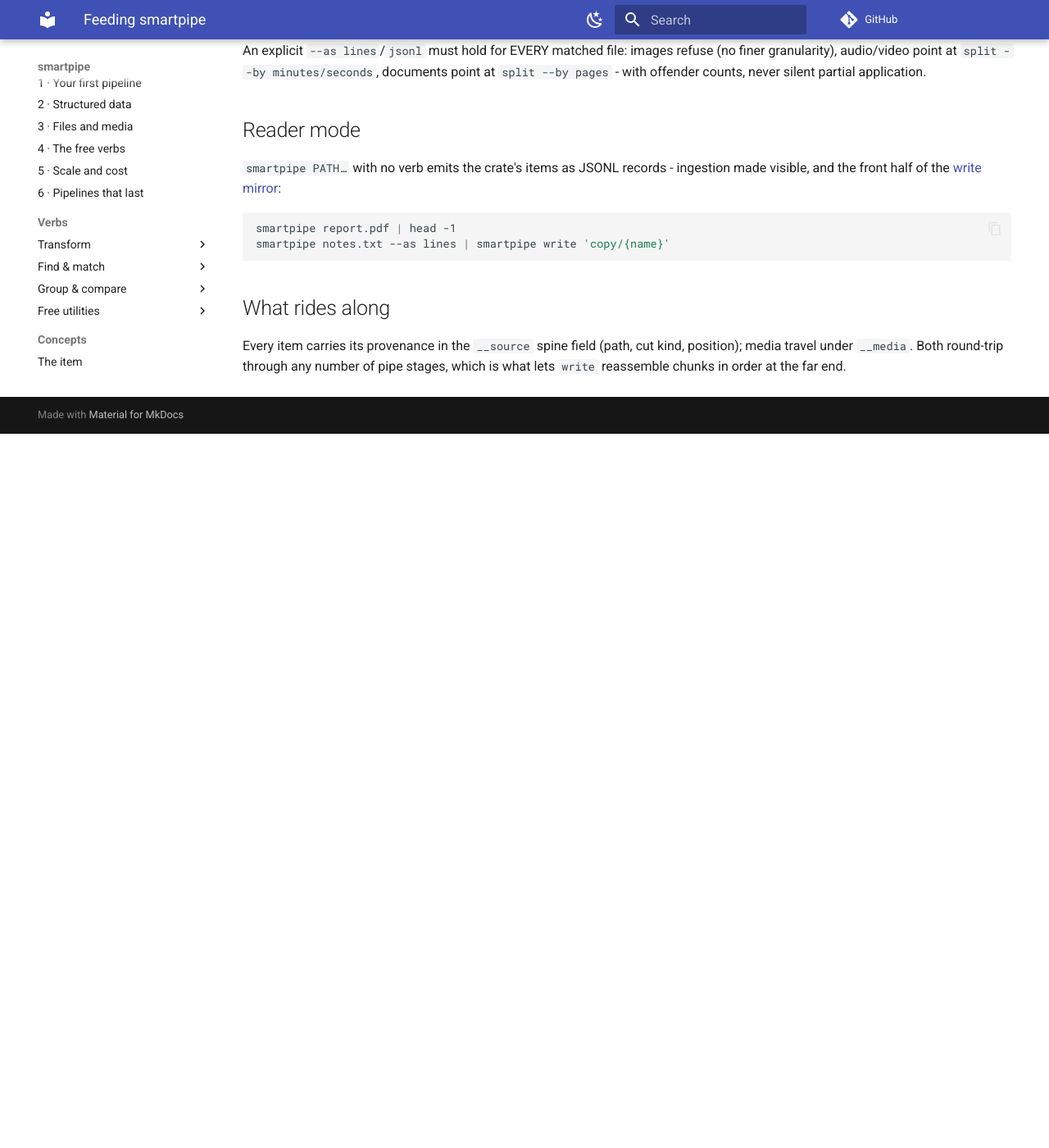
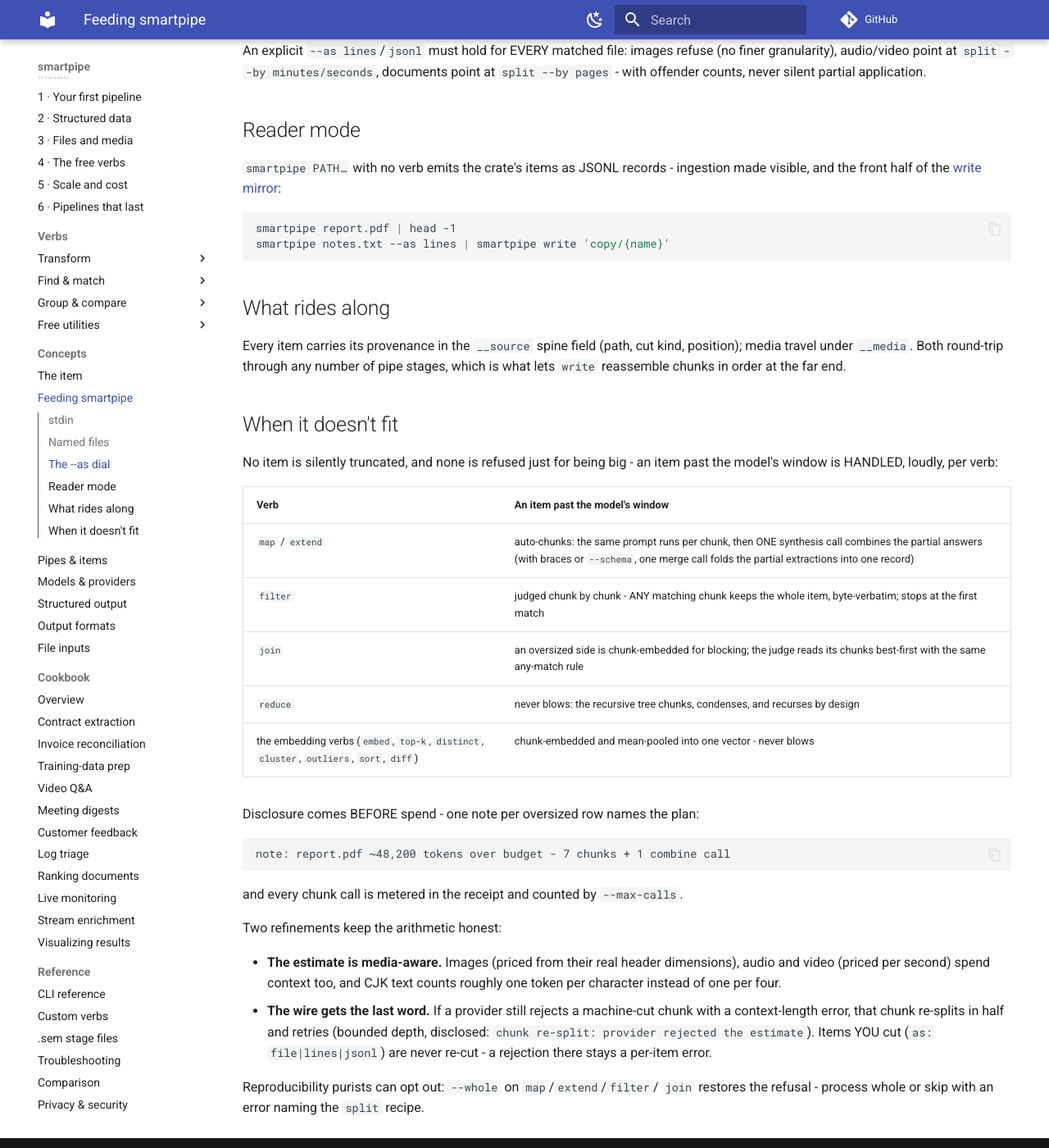
Before and after one commit to prabal-rje/smartpipe, an MkDocs documentation site: the page built from docs/concepts/feeding-smartpipe.md, in a window 1280 px wide and 1400 px high, scrolled down 1089 px. Shown: the whole window at 82% size. Built offline with MkDocs 1.6.1 and Material for MkDocs 9.7.7, drawn with Linux system fonts in a browser that asks for light colours; comment, search, counter and statistics services are not loaded; before the commit the page ends 1618 px from its top, so only the background shows below that.

Commit message:
docs: oversize truth pass - when-it-doesn't-fit matrix, --whole, QA flow (D26 v2 item 4)
concepts/feeding-smartpipe.md gains a 'When it doesn't fit' section with the
per-verb behavior matrix (map/extend auto-chunk + combine/merge, filter
any-chunk judge, join best-first chunks, reduce's tree, embedding verbs
mean-pool) plus the disclosure format, the media-aware estimate, the
bisect-on-400 rule, and the --whole opt-out. the-item.md gets the
one-paragraph pointer; verbs/map.md replaces the oversize refusal with the
auto behavior (refusal text kept as the --whole path) and verbs/filter.md
documents the disclosure notes and --whole. qa/README.md gains section 12:
a deliberately huge deterministic fixture (big_report.txt, ~0.5 MB, headline
planted in the closing paragraph, built in make_fixtures.py after the
existing rng consumers so older fixtures stay byte-identical) run through
map to watch the chunk note, the receipt, and the --whole refusal.
docs-check green.

````diff
--- a/docs/concepts/feeding-smartpipe.md
+++ b/docs/concepts/feeding-smartpipe.md
@@ -60,3 +60,40 @@
 kind, position); media travel under `__media`. Both round-trip through any
 number of pipe stages, which is what lets `write` reassemble chunks in order
 at the far end.
+
+## When it doesn't fit
+
+No item is silently truncated, and none is refused just for being big -
+an item past the model's window is HANDLED, loudly, per verb:
+
+| Verb | An item past the model's window |
+|---|---|
+| `map` / `extend` | auto-chunks: the same prompt runs per chunk, then ONE synthesis call combines the partial answers (with braces or `--schema`, one merge call folds the partial extractions into one record) |
+| `filter` | judged chunk by chunk - ANY matching chunk keeps the whole item, byte-verbatim; stops at the first match |
+| `join` | an oversized side is chunk-embedded for blocking; the judge reads its chunks best-first with the same any-match rule |
+| `reduce` | never blows: the recursive tree chunks, condenses, and recurses by design |
+| the embedding verbs (`embed`, `top-k`, `distinct`, `cluster`, `outliers`, `sort`, `diff`) | chunk-embedded and mean-pooled into one vector - never blows |
+
+Disclosure comes BEFORE spend - one note per oversized row names the plan:
+
+```
+note: report.pdf ~48,200 tokens over budget - 7 chunks + 1 combine call
+```
+
+and every chunk call is metered in the receipt and counted by `--max-calls`.
+
+Two refinements keep the arithmetic honest:
+
+- **The estimate is media-aware.** Images (priced from their real header
+  dimensions), audio and video (priced per second) spend context too, and
+  CJK text counts roughly one token per character instead of one per four.
+- **The wire gets the last word.** If a provider still rejects a
+  machine-cut chunk with a context-length error, that chunk re-splits in
+  half and retries (bounded depth, disclosed:
+  `chunk re-split: provider rejected the estimate`). Items YOU cut
+  (`as: file|lines|jsonl`) are never re-cut - a rejection there stays a
+  per-item error.
+
+Reproducibility purists can opt out: `--whole` on `map`/`extend`/`filter`/
+`join` restores the refusal - process whole or skip with an error naming the
+`split` recipe.
````
Also changed, not shown: docs/concepts/the-item.md (+7 -0 lines), docs/verbs/filter.md (+12 -1 lines), docs/verbs/map.md (+22 -4 lines), qa/README.md (+21 -1 lines), 2 other files.
